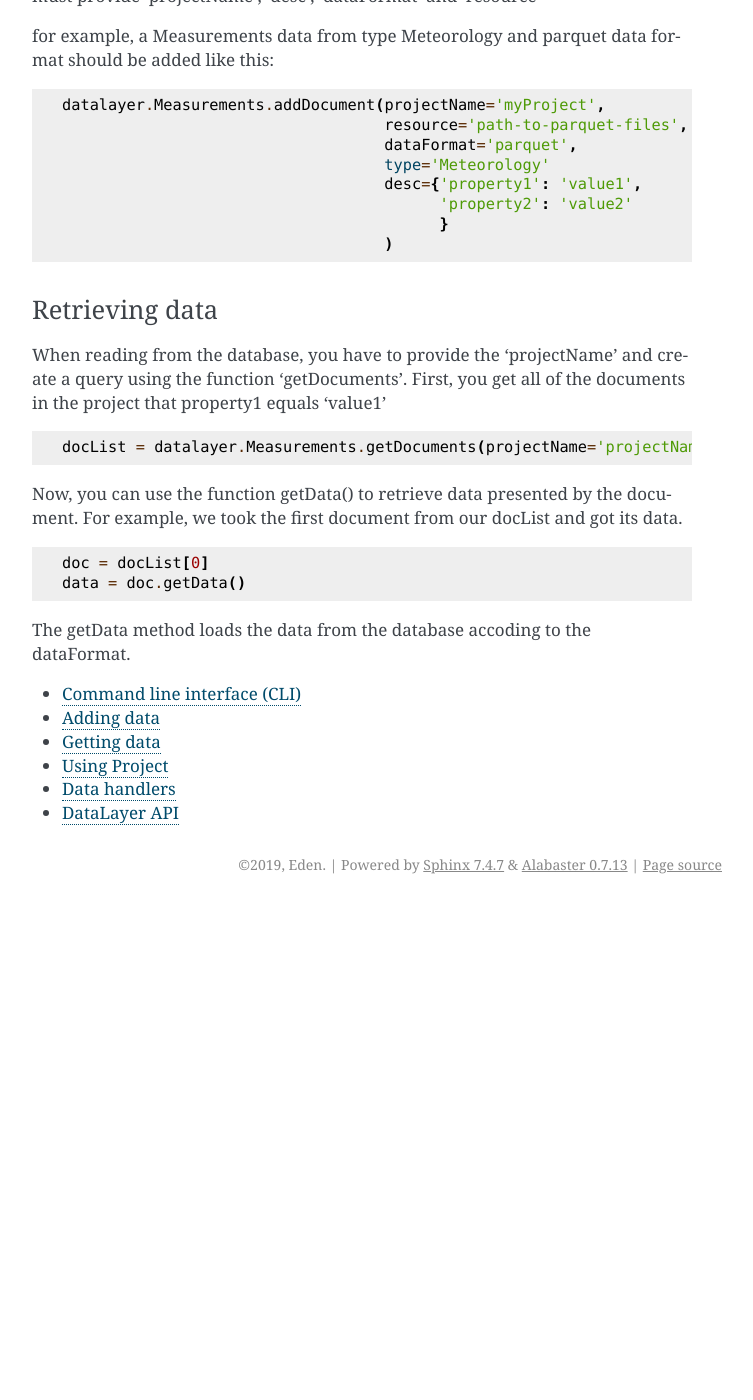
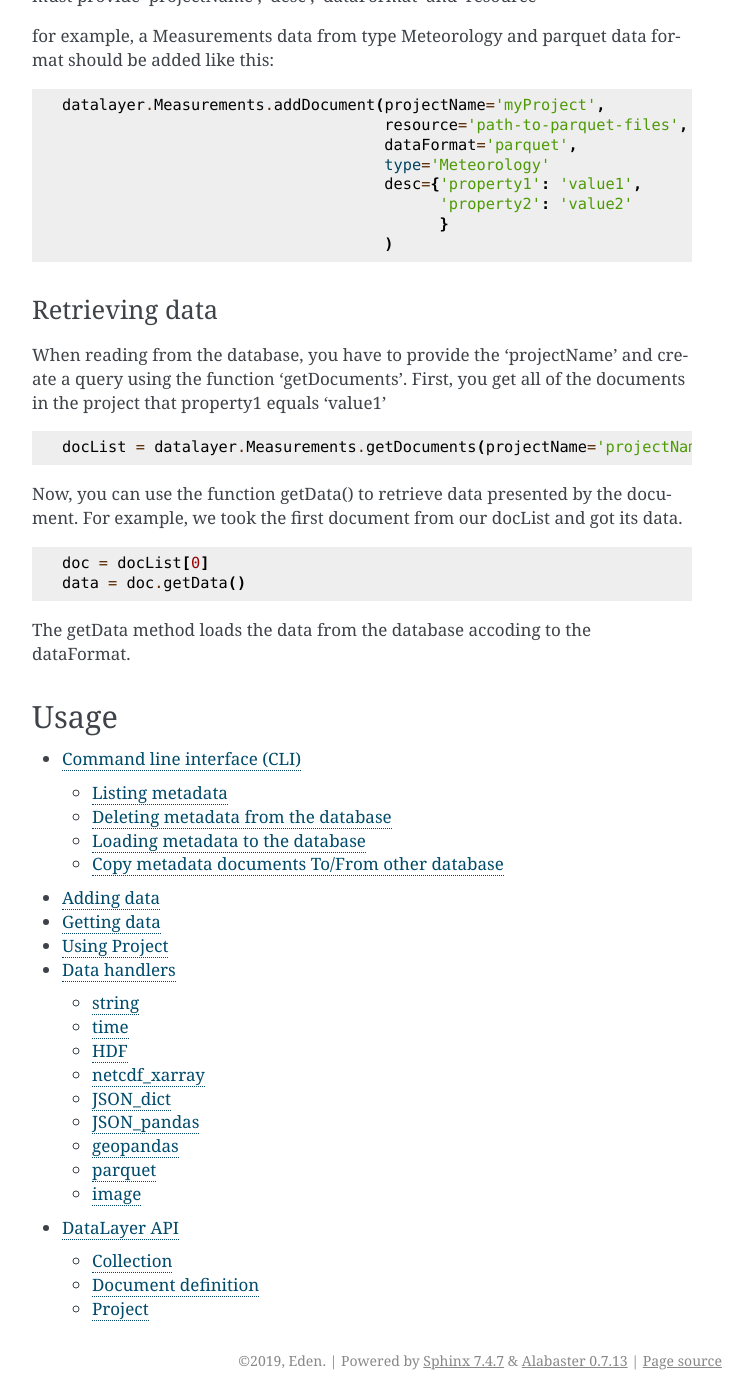
Before and after one commit to swipswaps/Hera, a Sphinx documentation site: the page built from hera/doc/source/datalayer.rst, in a window 1280 px wide and 1400 px high, scrolled down 1471 px. Shown: the whole window, without its empty margins (388-1141 px from the left). Built offline with Sphinx 7.4.7, drawn with Linux system fonts in a browser that asks for light colours; pages that are not in the unit, such as notebooks, are missing from menus; before the commit the page ends 2375 px from its top, so only the background shows below that; some of the changed text lies outside the part shown.

Commit message:
Some fixes to the documentation

```diff
--- a/hera/doc/source/datalayer.rst
+++ b/hera/doc/source/datalayer.rst
@@ -1,5 +1,5 @@
 datalayer
-===========
+=========
 
 The data the that is produced in by the measurements or the simulation might be large
 and therefore we usually store the data on the disk
@@ -74,8 +75,11 @@ For example, we took the first document from our docList and got its data.
 
 The getData method loads the data from the database accoding to the dataFormat.
 
+Usage
+-----
+
 .. toctree::
-    :maxdepth: 1
+    :maxdepth: 2
 
     datalayer/cli
     datalayer/usage
--- a/hera/doc/source/index.rst
+++ b/hera/doc/source/index.rst
@@ -40,7 +40,7 @@ In order to organize the data, the library is comprised of 4 parts.
 
 
 .. toctree::
-   :maxdepth: 2
+   :maxdepth: 3
    :caption: Contents:
 
    datalayer
```
Also changed, not shown: other parts of hera/doc/source/datalayer.rst (+3 -2 lines), 1 other file.
